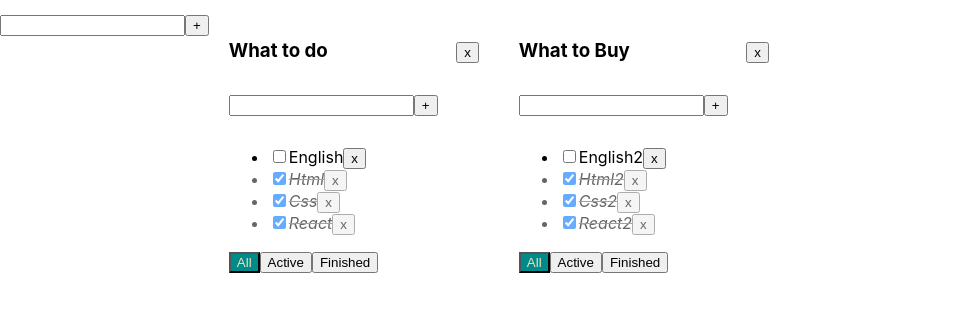
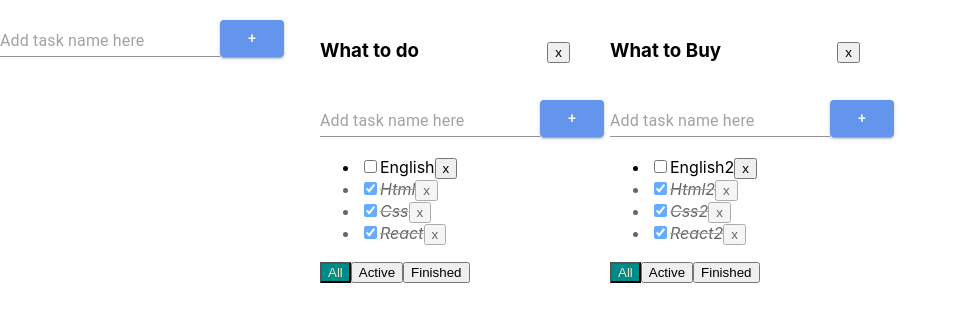
Before and after one commit to Alonasa/todoFinal, a React (Create React App) app: page / in a window 1280 px wide. Shown: the top 322 px of the page, without its empty margins (0-958 px from the left). Built offline with nearby package versions, Linux system fonts and the light colour scheme.

Commit message:
added miu styles for add item form

```diff
--- a/src/AddItemForm.tsx
+++ b/src/AddItemForm.tsx
@@ -1,7 +1,10 @@
 import React, {ChangeEvent, KeyboardEvent, useState} from 'react';
+import {Box, Button, Grid, Input, MuiThemeProvider} from '@material-ui/core';
+import {theme} from './theme';
+
 
 type propsType = {
-  addTask: (title: string)=> void
+  addTask: (title: string) => void
 }
 
 const AddItemForm = (props: propsType) => {
@@ -25,17 +28,42 @@ const AddItemForm = (props: propsType) => {
 	}
   }
 
+  const styles = (theme: any) => ({
+	textField: {
+	  width: '90%',
+	  marginLeft: 'auto',
+	  marginRight: 'auto',
+	  color: 'white',
+	  paddingBottom: 0,
+	  marginTop: 0,
+	  fontWeight: 500
+	},
+  });
+
   const onChangeHandler = (e: ChangeEvent<HTMLInputElement>) => {
 	setTitle(e.currentTarget.value)
   }
   return (
-	<div className={"addInput"}>
-	  <input type="text" value={title}
-			 onChange={onChangeHandler}
-			 onKeyPress={onKeyHandler}/>
-	  {error ? <span className="error__message">{error}</span> : ''}
-	  <button onClick={addTask}>+</button>
-	</div>
+	<MuiThemeProvider theme={theme}>
+	  <Box mt={10} mb={10} width={300}>
+		<Grid container spacing={0} direction={'row'} wrap="wrap" alignItems="flex-end">
+		  <Grid item>
+			<Input
+			  value={title}
+			  onChange={onChangeHandler}
+			  onKeyPress={onKeyHandler} id="outlined-basic"
+			  placeholder="Add task name here"
+			  color="secondary" type="text"
+			/>
+		  </Grid>
+		  <Grid>
+			<Button variant="contained" color="secondary"
+					onClick={addTask}>+</Button>
+		  </Grid>
+		  {error ? <span className="error__message">{error}</span> : ''}
+		</Grid>
+	  </Box>
+	</MuiThemeProvider>
   );
 };
 
--- /dev/null
+++ b/src/theme.ts
@@ -0,0 +1,17 @@
+import {createTheme} from '@material-ui/core';
+
+export const theme = createTheme({
+  palette: {
+	primary: {
+	  main: '#ff1493',
+	  contrastText: '#fff8e8',
+	},
+	secondary: {
+	  main: '#6495ed',
+	  contrastText: '#fff8e8',
+	},
+	contrastThreshold: 3,
+	tonalOffset: 0.2,
+  },
+  spacing: 2
+})
```
